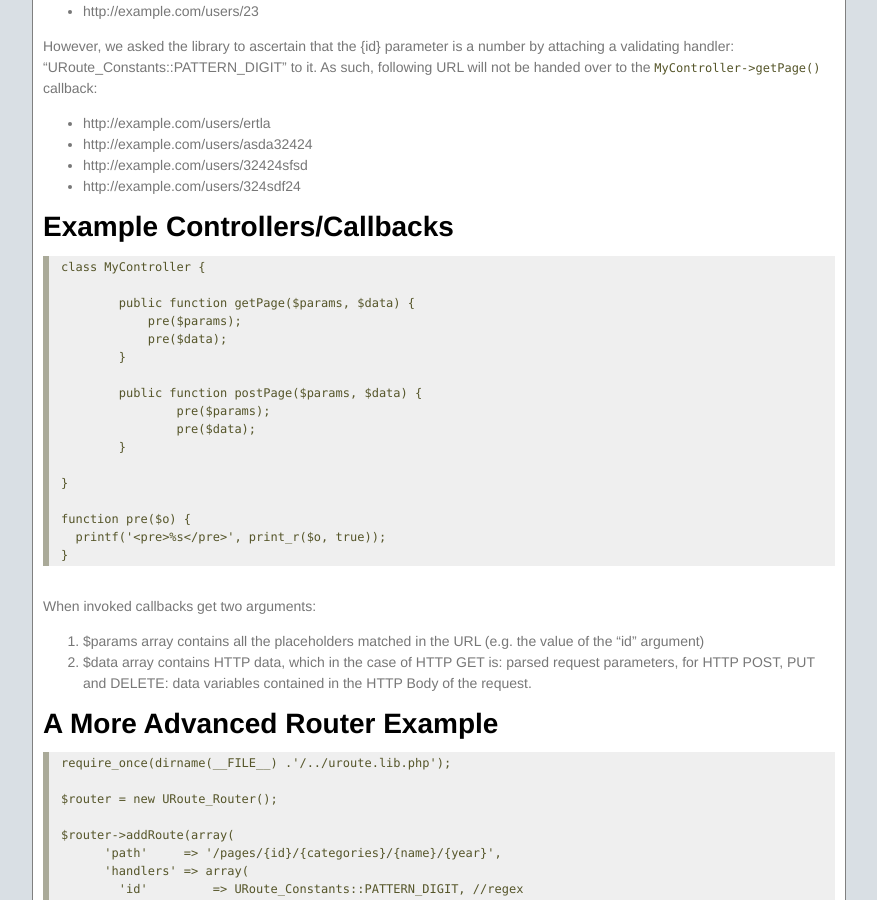
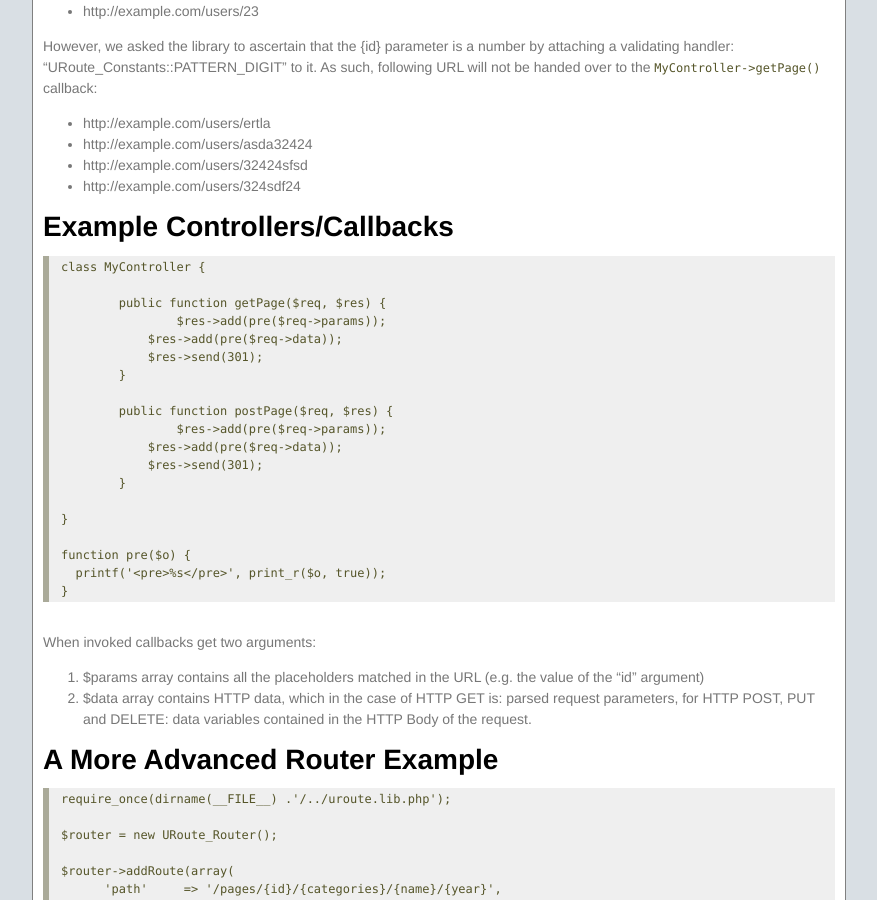
Before and after one commit to ioseb/URoute, a Jekyll site: the page built from index.md, in a window 1280 px wide and 900 px high, scrolled down 933 px. Shown: the whole window, without its empty margins (289-1166 px from the left). Built offline with Jekyll 4.4.1, drawn with Linux system fonts in a browser that asks for light colours; nearby versions of some CDN libraries; Markdown is read by kramdown in place of the engine named in the settings.

Commit message:
updated doc to req/res

```diff
--- a/index.md
+++ b/index.md
@@ -66,14 +66,16 @@ However, we asked the library to ascertain that the {id} parameter is a number b
 <pre>
 class MyController {
 
-	public function getPage($params, $data) {
-	    pre($params);
-	    pre($data);
+	public function getPage($req, $res) {
+		$res->add(pre($req->params));
+	    $res->add(pre($req->data));
+	    $res->send(301);
 	}
 
-	public function postPage($params, $data) {
-		pre($params);
-		pre($data);
+	public function postPage($req, $res) {
+		$res->add(pre($req->params));
+	    $res->add(pre($req->data));
+	    $res->send(301);
 	}
 
 }
```
